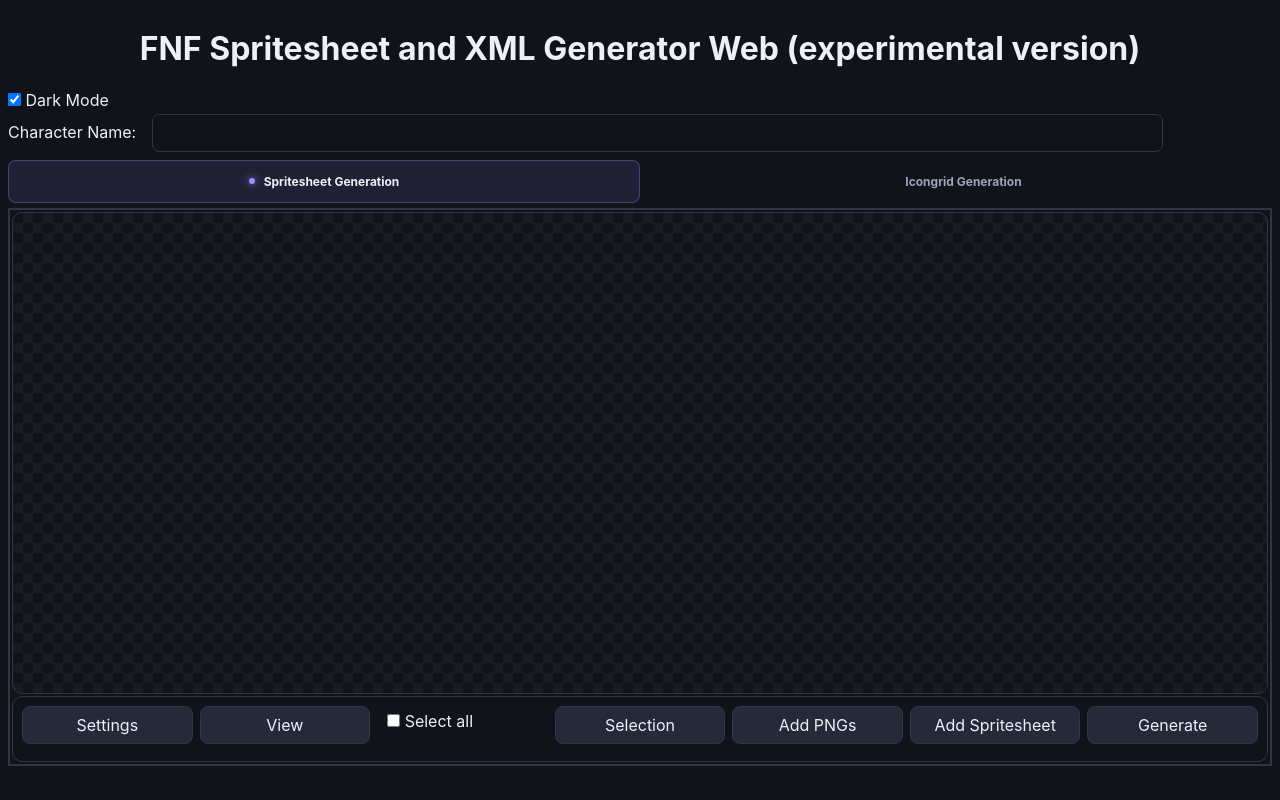
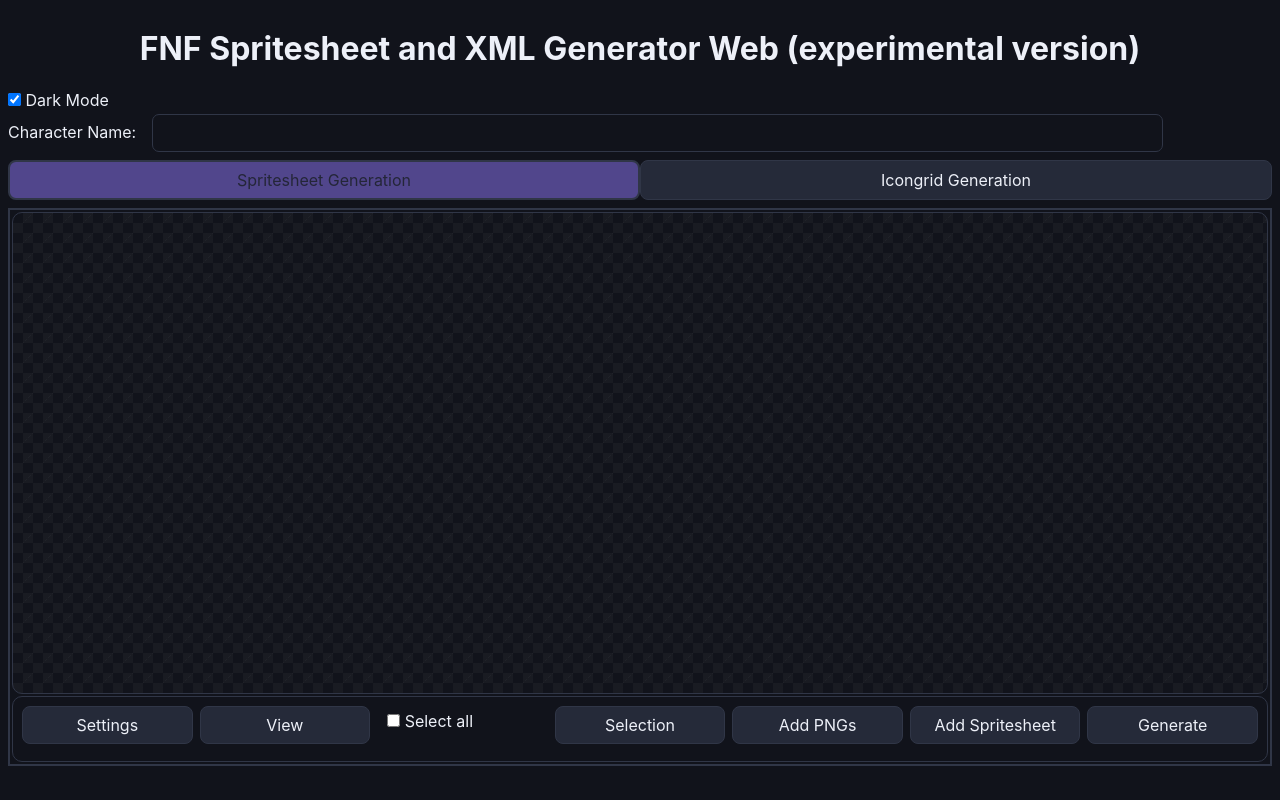
Before and after one commit to unknown1232199/unknown1232199-FNF-Spritesheet-and-XML-Generator-Web-fanmade2, a Svelte app in the folder svelte-frontend/: page / in a window 1280 px wide. Built offline with nearby package versions, Linux system fonts and the light colour scheme.

Commit message:
Restore original generator tabs and selection styling

```diff
--- a/svelte-frontend/src/components/AppTab.svelte
+++ b/svelte-frontend/src/components/AppTab.svelte
@@ -2,15 +2,32 @@
     export let id: string;
     export let curChoice: string;
     export let text: string;
+
+    let btn: HTMLButtonElement;
+
+    $: {
+        if(btn)
+        {
+            if(id === curChoice)
+            {
+                btn.classList.add('selected');
+            }
+            else
+            {
+                btn.classList.remove('selected');
+            }
+        }
+    }
 </script>
-<button class:active-tab={id === curChoice} aria-pressed={id === curChoice} on:click={() => { curChoice = id; }}>
-    <span class="tab-indicator"></span>{text}
+
+<button class="selected" bind:this={btn} on:click={() => { curChoice = id; }}>
+    {text}
 </button>
+
 <style>
-    button { min-height:43px; display:flex; justify-content:center; align-items:center; gap:9px; border:1px solid transparent; border-radius:8px; background:transparent; color:var(--muted,#9ba4b8); font-size:12px; font-weight:700; transition:background .15s,border-color .15s,color .15s; }
-    button:hover { background:#9c8cff12; color:var(--text-color); }
-    button.active-tab { background:#9c8cff1b; border-color:#9c8cff55; color:var(--text-color); }
-    .tab-indicator { width:6px; height:6px; border-radius:50%; background:transparent; }
-    button.active-tab .tab-indicator { background:#9c8cff; box-shadow:0 0 8px #9c8cff; }
-    @media(max-width:530px) { button { font-size:11px; padding:8px 5px; } }
+    .selected {
+        background-color: var(--secondary-button-emphasized);
+        color: var(--text-color-2);
+        border: 2px solid var(--border-color);
+    }
 </style>
```
